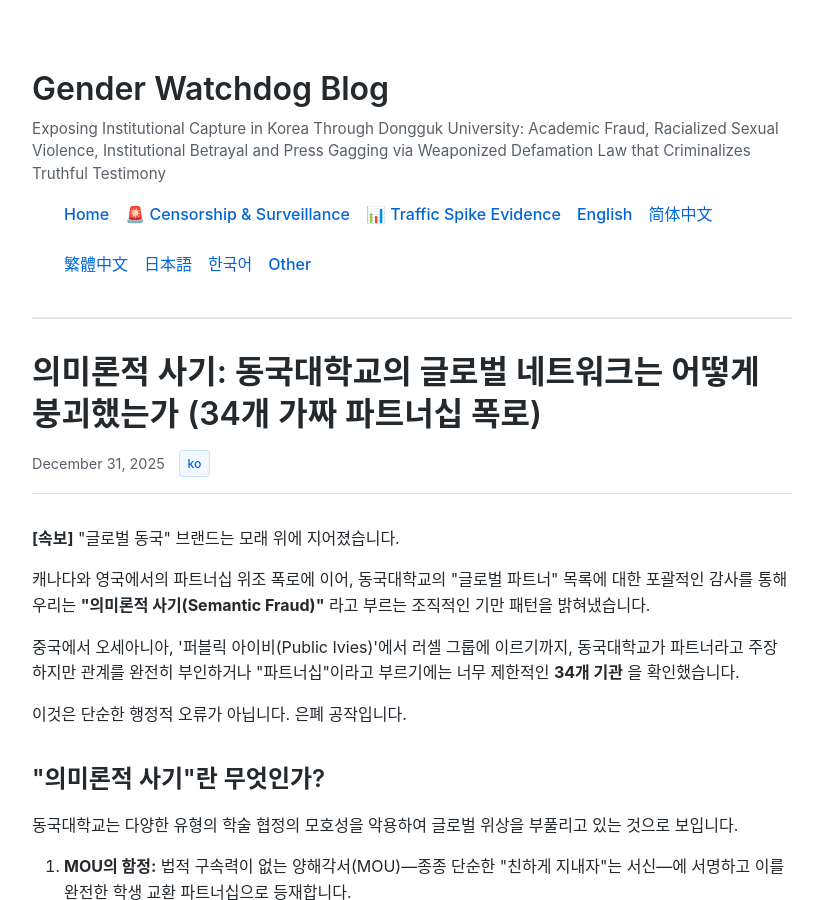
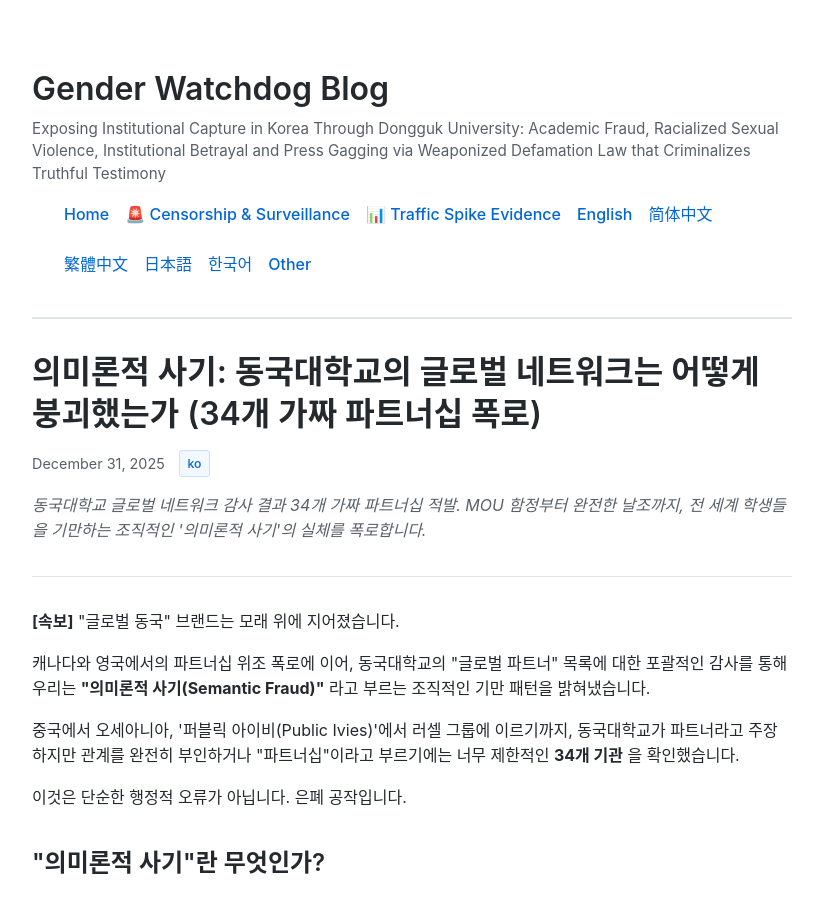
Before and after one commit to Gender-Watchdog/blog.genderwatchdog.org-mirror, a Jekyll site: the page built from _posts/2025-12-31-semantic-fraud-how-dongguk-universitys-global-network-collapsed-34-fake-partners-exposed-ko.md, in a window 1280 px wide and 900 px high. Shown: the whole window, without its empty margins (228-1051 px from the left). Built offline with Jekyll 4.4.1, drawn with Linux system fonts in a browser that asks for light colours; comment, search, counter and statistics services are not loaded.

Commit message:
Add meta_description to Dec 31 posts for preview text

```diff
--- a/_posts/2025-12-31-semantic-fraud-how-dongguk-universitys-global-network-collapsed-34-fake-partners-exposed-ko.md
+++ b/_posts/2025-12-31-semantic-fraud-how-dongguk-universitys-global-network-collapsed-34-fake-partners-exposed-ko.md
@@ -4,6 +4,7 @@
 date: 2025-12-31T00:00:00+00:00
 slug: semantic-fraud-how-dongguk-universitys-global-network-collapsed-34-fake-partners-exposed-ko
 lang: ko
+meta_description: "동국대학교 글로벌 네트워크 감사 결과 34개 가짜 파트너십 적발. MOU 함정부터 완전한 날조까지, 전 세계 학생들을 기만하는 조직적인 '의미론적 사기'의 실체를 폭로합니다."
 tags: 동국대학교, 학술 사기, 가짜 파트너십, 의미론적 사기, 쿠팡, 교육부
 ---
 
```
Also changed, not shown: _posts/2025-12-31-semantic-fraud-how-dongguk-universitys-global-network-collapsed-34-fake-partners-exposed.md (+1 -0 lines).
